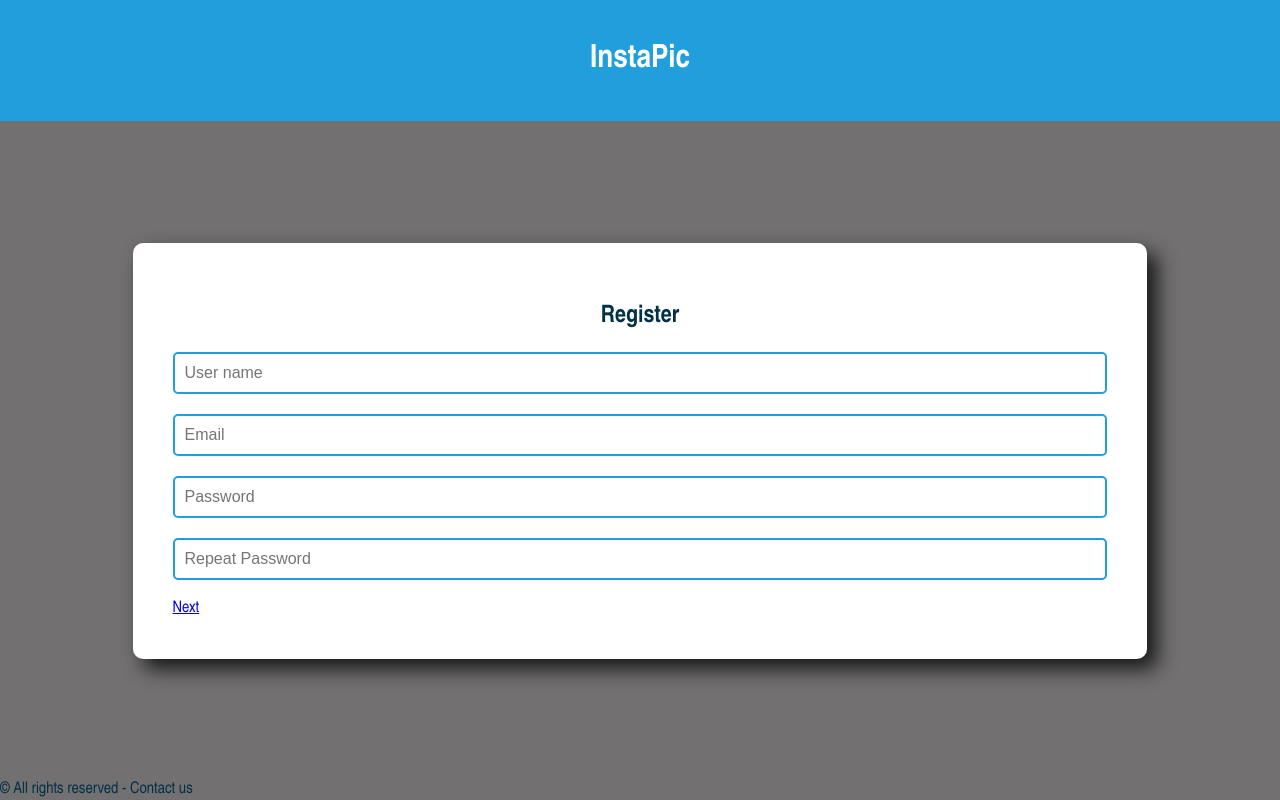
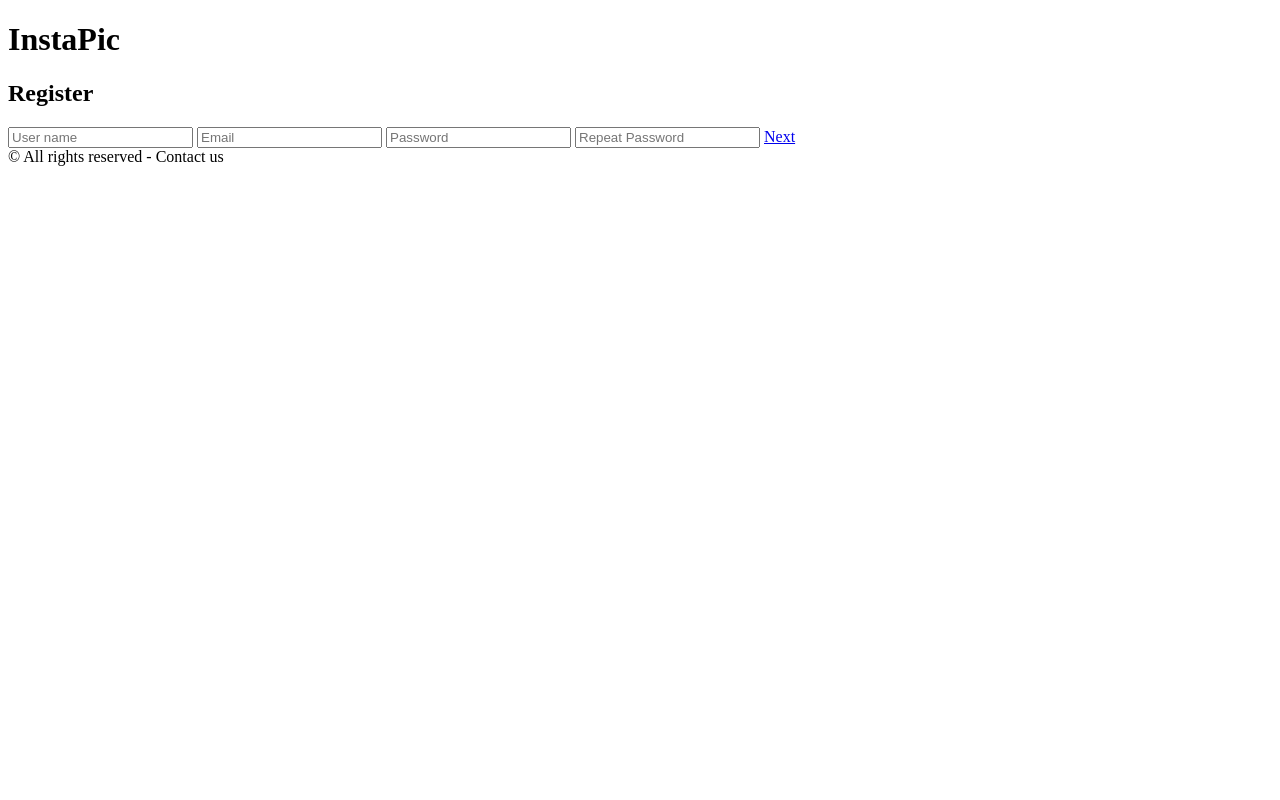
Before and after one commit to Kalichhe/InstaPic, a plain HTML site: page HTML/sign_up.html in a window 1280 px wide. Drawn offline with Linux system fonts and the light colour scheme.

Commit message:
Me equivoque de rama, aqui solo esta HTML

```diff
--- a/HTML/sign_up.html
+++ b/HTML/sign_up.html
@@ -4,66 +4,7 @@
     <meta charset="UTF-8">
     <meta name="viewport" content="width=device-width, initial-scale=1.0">
     <title>Sign up</title>
-    <style>
-        body {
-            font-family: 'arial narrow', arial, sans-serif;
-             color: #023047;
-             background-color: #727070;
-             margin: 0;
-             padding: 0;
-             display: flex;
-             flex-direction: column;
-             min-height: 100vh;
-        }
 
-        header {
-            background-color: #219edc;
-            color: #ffffff;
-            padding: 20px;
-            text-align: center;
-        }
-
-        main {
-            display: flex;
-            flex: 1;
-            padding: 20px;
-            justify-content: center;
-            align-items: center;
-        }
-
-        .register-box {
-            background-color: #ffffff;
-            padding: 40px;
-            border-radius: 10px;
-            box-shadow: 10px 10px 20px rgba(0, 0, 0, 0.8);
-        }
-
-        .register-box h2 {
-            text-align: center;
-            margin-bottom: 20px;
-        }
-
-        .register-box input {
-            background-color: #ffffff;
-            border: 2px solid #219edc;
-            color: #023047;
-            padding: 10px;
-            font-size: 16px;
-            border-radius: 5px;
-            width: 100%;
-            margin-bottom: 20px;
-            box-sizing: border-box;
-        }
-
-        .register-box input:focus {
-            border-color: #fb8500;
-            outline: none;
-        }
-
-        .register-box a {
-            display: block;
-        }
-    </style>
 </head>
 <body>
     <header>
```
Also changed, not shown: HTML/index.html (+0 -59 lines).
